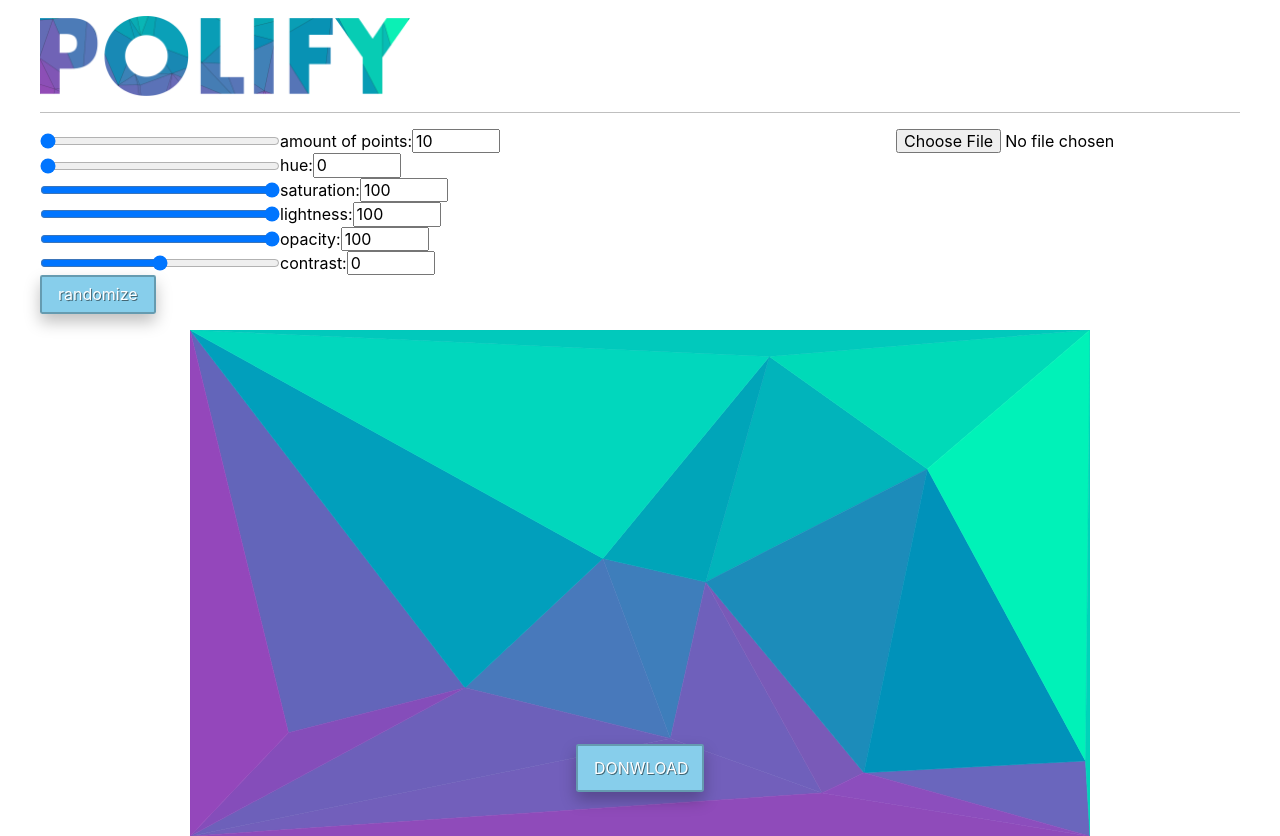
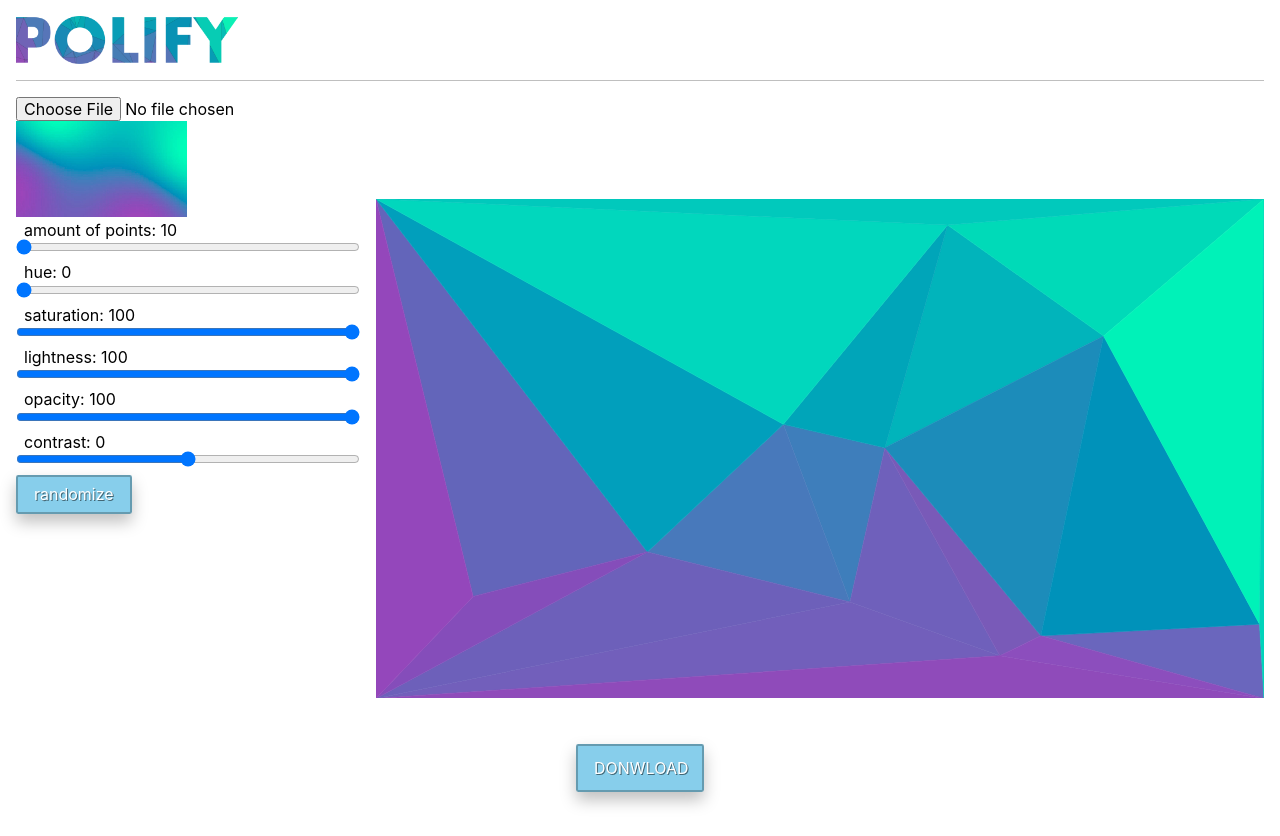
Before and after one commit to Niekes/polify, a Vue app: page / in a window 1280 px wide. After the commit the page ends 800 px from the top, so only its background shows below. Built offline with nearby package versions, Linux system fonts and the light colour scheme; no server answers.

Commit message:
Improve layout

```diff
--- a/src/App.vue
+++ b/src/App.vue
@@ -1,20 +1,13 @@
 <template>
     <div id="app">
-        <Navigation />
         <router-view />
     </div>
 </template>
 
 <script>
-import Navigation from '@/components/Navigation';
 
 export default {
     name: 'Main',
-
-    components: {
-        Navigation,
-    },
-
 };
 </script>
 
@@ -24,6 +17,12 @@ export default {
 * {
     -webkit-font-smoothing: antialiased;
     -moz-osx-font-smoothing: grayscale;
+}
+
+html,
+body,
+#app {
+    height: 100%;
 }
 
 body {
@@ -41,8 +40,6 @@ body {
 }
 
 #app {
-    margin: 0 auto;
-    max-width: $breakpoint-lg;
     padding: 0 $padding-x * 2;
 }
 </style>
--- a/src/components/Navigation.vue
+++ /dev/null
@@ -1,40 +0,0 @@
-<template>
-    <div class="navigation">
-        <img
-            class="logo"
-            :src="logoSrc"
-        >
-    </div>
-</template>
-
-<script>
-export default {
-    name: 'Navigation',
-
-
-    computed: {
-        logoSrc() {
-            // eslint-disable-next-line global-require
-            return require('@/assets/img/logo.png');
-        },
-    },
-};
-</script>
-
-<style lang="scss" scoped>
-.navigation {
-    border-bottom: 1px solid $black-25;
-    display: grid;
-    grid-template-areas: "logo .";
-    grid-template-columns: min-content 1fr;
-    grid-template-rows: 1fr;
-    margin-bottom: $margin-y * 2;
-    padding: $padding-y * 2 0;
-}
-
-.logo {
-    grid-area: logo;
-    height: 5rem;
-    user-select: none;
-}
-</style>
--- a/src/scss/_variables.scss
+++ b/src/scss/_variables.scss
@@ -44,6 +44,8 @@ $padding-y: 0.5rem;
 
 $padding: $padding-y $padding-x;
 
+$font-size: 1rem;
+
 $margin-x: 0.5rem;
 $margin-y: 0.5rem;
 
--- a/src/views/Home.vue
+++ b/src/views/Home.vue
@@ -1,8 +1,29 @@
 <template>
     <div class="home">
+        <div class="navigation">
+            <img
+                class="logo"
+                :src="logoSrc"
+            >
+        </div>
         <div class="control">
             <div class="control__parameters">
+                <div class="control__handle-image">
+                    <input
+                        type="file"
+                        accept="image/x-png,image/jpeg"
+                        @change="encodeImageFileAsURL"
+                    >
+                </div>
+
+                <canvas
+                    id="canvas"
+                    :width="width"
+                    :height="height"
+                />
+
                 <div class="range-control">
+                    <label>amount of points: {{ amount }}</label>
                     <input
                         v-model="amount"
                         type="range"
@@ -12,18 +33,10 @@
                         class="amount"
                         @change="update"
                     >
-
-                    <label>amount of points:</label>
-                    <input
-                        v-model="amount"
-                        type="number"
-                        min="10"
-                        max="10000"
-                        @change="update"
-                    >
                 </div>
 
                 <div class="range-control">
+                    <label>hue: {{ hue }}</label>
                     <input
                         v-model="hue"
                         type="range"
@@ -33,18 +46,10 @@
                         class="hue"
                         @change="changeColor"
                     >
-
-                    <label>hue:</label>
-                    <input
-                        v-model="hue"
-                        type="number"
-                        min="0"
-                        max="360"
-                        @change="changeColor"
-                    >
                 </div>
 
                 <div class="range-control">
+                    <label>saturation: {{ saturation }}</label>
                     <input
                         v-model="saturation"
                         type="range"
@@ -54,18 +59,10 @@
                         class="saturation"
                         @change="changeColor"
                     >
-
-                    <label>saturation:</label>
-                    <input
-                        v-model="saturation"
-                        type="number"
-                        min="0"
-                        max="100"
-                        @change="changeColor"
-                    >
                 </div>
 
                 <div class="range-control">
+                    <label>lightness: {{ lightness }}</label>
                     <input
                         v-model="lightness"
                         type="range"
@@ -75,18 +72,10 @@
                         class="lightness"
                         @change="changeColor"
                     >
-
-                    <label>lightness:</label>
-                    <input
-                        v-model="lightness"
-                        type="number"
-                        min="0"
-                        max="100"
-                        @change="changeColor"
-                    >
                 </div>
 
                 <div class="range-control">
+                    <label>opacity: {{ opacity }}</label>
                     <input
                         v-model="opacity"
                         type="range"
@@ -96,18 +85,10 @@
                         class="opacity"
                         @change="changeColor"
                     >
-
-                    <label>opacity:</label>
-                    <input
-                        v-model="opacity"
-                        type="number"
-                        min="0"
-                        max="100"
-                        @change="changeColor"
-                    >
                 </div>
 
                 <div class="range-control">
+                    <label>contrast: {{ contrast }}</label>
                     <input
                         v-model="contrast"
                         type="range"
@@ -117,29 +98,12 @@
                         class="contrast"
                         @change="changeColor"
                     >
-
-                    <label>contrast:</label>
-                    <input
-                        v-model="contrast"
-                        type="number"
-                        min="-100"
-                        max="100"
-                        @change="changeColor"
-                    >
                 </div>
 
                 <button
                     @click="randomize"
                     v-text="'randomize'"
                 />
-            </div>
-
-            <div class="control__handle-image">
-                <input
-                    type="file"
-                    accept="image/x-png,image/jpeg"
-                    @change="encodeImageFileAsURL"
-                >
             </div>
         </div>
 
@@ -155,12 +119,6 @@
                 xmlns:xlink="http://www.w3.org/1999/xlink"
             />
         </div>
-
-        <canvas
-            id="canvas"
-            :width="width"
-            :height="height"
-        />
 
         <img
             id="default-img"
@@ -203,6 +161,11 @@ export default {
     },
 
     computed: {
+
+        logoSrc() {
+            // eslint-disable-next-line global-require
+            return require('@/assets/img/logo.png');
+        },
 
         defaultImg() {
             // eslint-disable-next-line global-require
@@ -395,10 +358,27 @@ export default {
 <style lang="scss" scoped>
 .home {
     display: grid;
-    gap: $margin-y * 2 0;
-    grid-template-areas: "control" "context";
-    grid-template-columns: 1fr;
+    gap: $margin-y * 2 $margin-x * 2;
+    grid-template-areas: "navigation navigation" "control context";
+    grid-template-columns: min-content 1fr;
     grid-template-rows: min-content 1fr;
+    height: 100%;
+}
+
+.navigation {
+    border-bottom: 1px solid $black-25;
+    display: grid;
+    grid-area: navigation;
+    grid-template-areas: "logo .";
+    grid-template-columns: min-content 1fr;
+    grid-template-rows: 1fr;
+    padding: $padding-y * 2 0;
+}
+
+.logo {
+    grid-area: logo;
+    height: 3rem;
+    user-select: none;
 }
 
 .control {
@@ -418,36 +398,45 @@ export default {
 }
 
 .range-control {
-    align-items: center;
     display: flex;
+    flex-direction: column;
 
     input[type="range"] {
-        width: 15rem;
+        margin-bottom: $margin-y;
+        width: 100%;
     }
 
-    input[type="number"] {
-        width: 5rem;
+    label {
+        font-size: $font-size;
+        margin-left: $margin-x;
+        white-space: nowrap;
     }
 }
 
 .context {
+    align-items: center;
+    display: flex;
     grid-area: context;
     height: 100%;
-    margin: 0 auto;
+    justify-content: center;
     width: 100%;
+}
+
+#canvas {
+    height: auto;
+    max-height: 6rem;
+    width: auto;
 }
 
 #svg {
     display: block;
-    height: 100%;
-    margin: 0 auto;
+    flex: 1;
+    max-height: 100%;
     pointer-events: none;
     user-select: none;
-    width: 75%;
 }
 
-#default-img,
-#canvas {
+#default-img {
     display: none;
     pointer-events: none;
     user-select: none;
```
